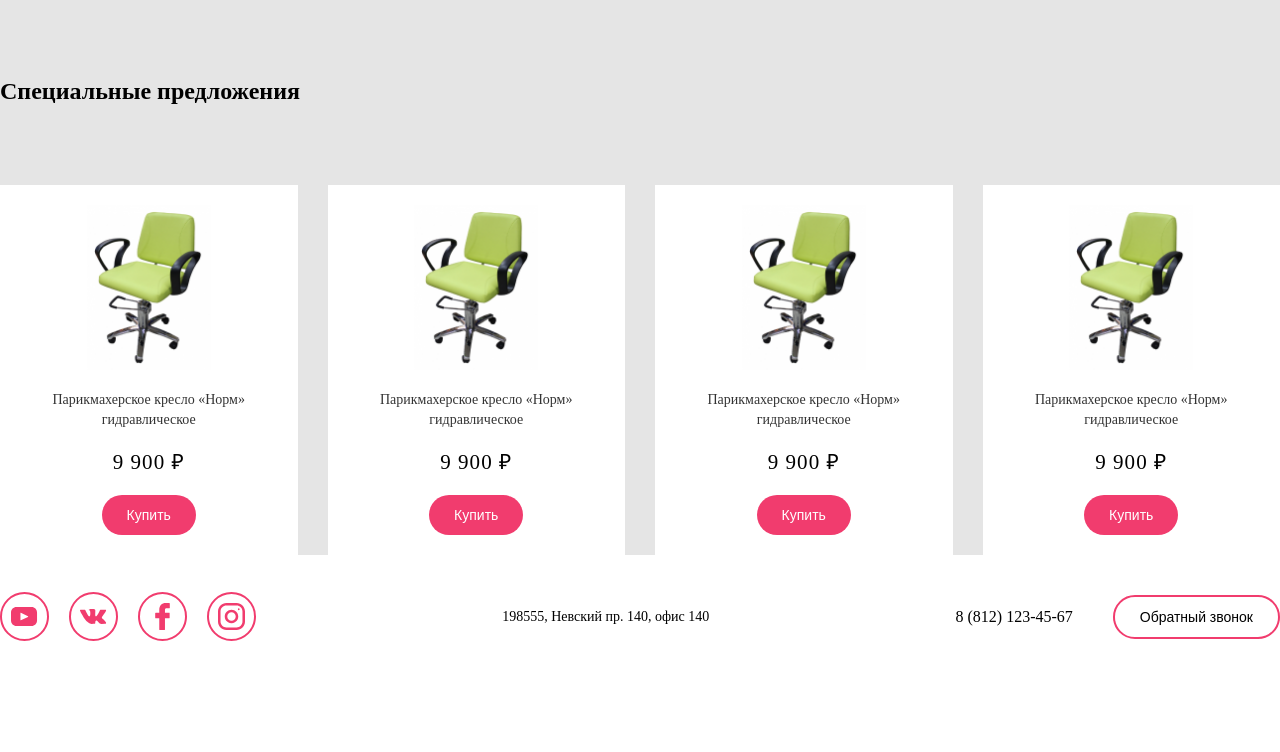
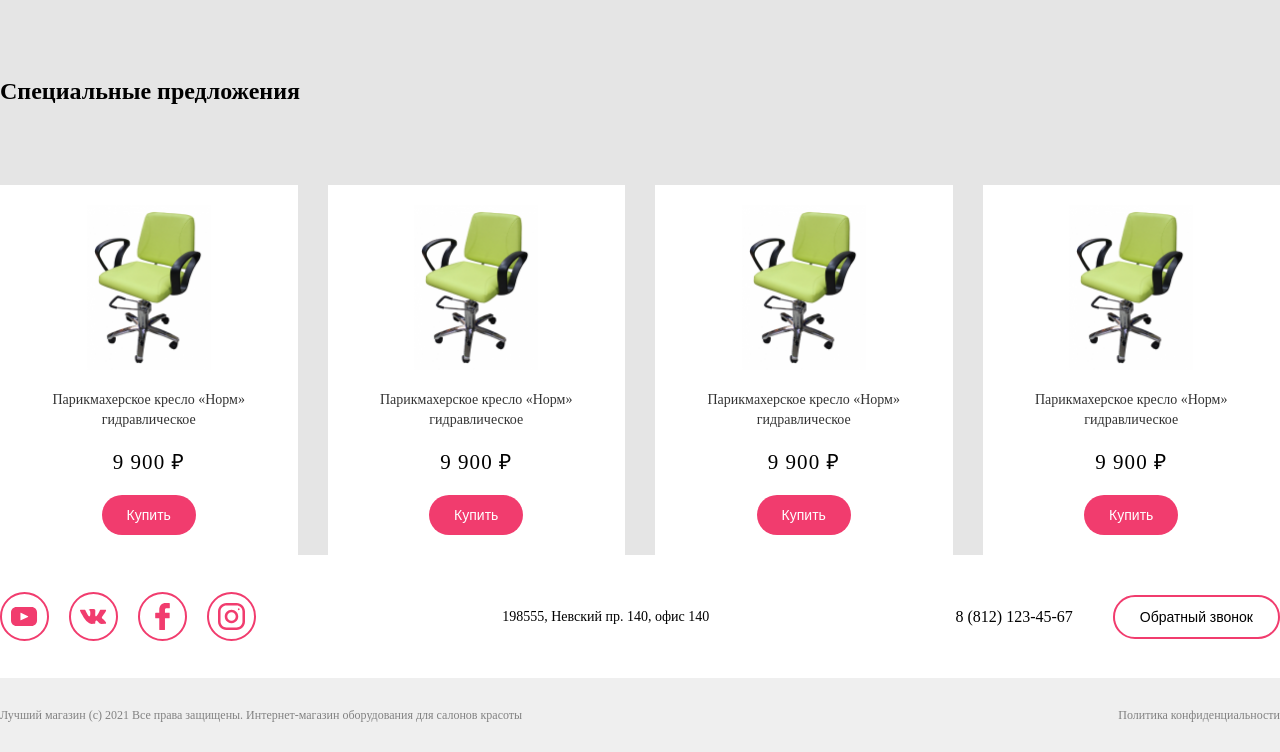
Before and after one commit to VladimirMakarof/Project-chairs-shop-online, a website: page index.html in a window 1280 px wide. Shown: the part 2428-3180 px from the top of the page. Before the commit the page ends 3106 px from the top, so only its background shows below. Drawn offline with Linux system fonts and the light colour scheme.

Commit message:
add style and html for coptright block

```diff
--- a/index.html
+++ b/index.html
@@ -249,6 +249,17 @@
     </footer>
     <!-- FOOTER -->
 
+    <!-- COPYRIGHT -->
+    <section class="copyright">
+        <div class="wrapper copyright__wrapper">
+            <span class="copyright__text">
+                Лучший магазин (с) 2021 Все права защищены. Интернет-магазин оборудования для салонов красоты
+            </span>
+            <a class="copyright__link" href="#">Политика конфиденциальности</a>
+        </div>
+    </section>
+    <!-- COPYRIGHT -->
+
 
 </body>
 </html>
--- a/src/scss/index.scss
+++ b/src/scss/index.scss
@@ -21,3 +21,4 @@
 @import "./modules/info-blocks";
 @import "./modules/sponsors";
 @import "./modules/footer";
+@import "./modules/copyright";
--- /dev/null
+++ b/src/scss/modules/_copyright.scss
@@ -0,0 +1,17 @@
+$copyright-background: #EFEFEF;
+$copyright-text-color: #828282;
+.copyright{
+    background: $copyright-background;
+    &__wrapper{
+        display: flex;
+        justify-content: space-between;
+        align-items: center;
+        padding: 30px 0;
+    }
+    &__text,
+    &__link{
+        font-size: 1.2rem;
+        line-height: 1.4rem;
+        color: $copyright-text-color;
+    }
+}
```
Also changed, not shown: src/css/index.css.
